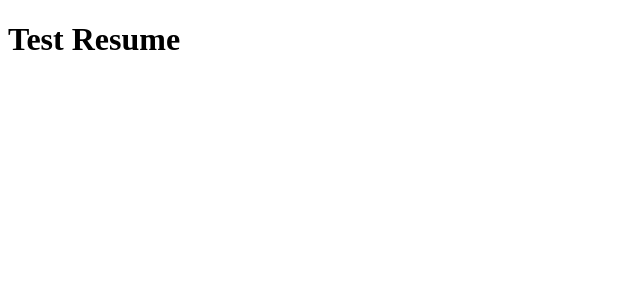
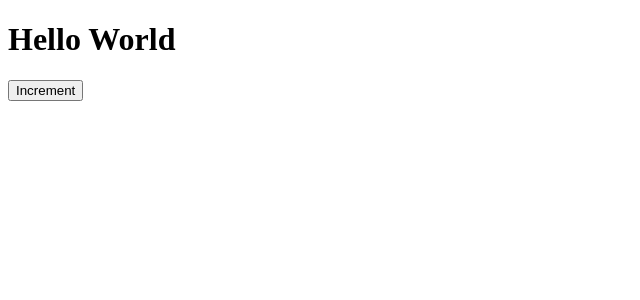
Before and after one commit to zedpark/test-resume, a React (Create React App) app: page / in a window 1280 px wide. Shown: the top 300 px of the page, without its empty margins (0-640 px from the left). Built offline with nearby package versions, Linux system fonts and the light colour scheme.

Commit message:
more testing

```diff
--- a/src/components/counter.jsx
+++ b/src/components/counter.jsx
@@ -0,0 +1,14 @@
+import React, { Component } from 'react';
+
+class Counter extends Component {
+    render() {
+        return(
+            <React.Fragment>
+                <h1>Hello World</h1>
+                <button>Increment</button>
+            </React.Fragment>
+        );
+    }
+}
+
+export default Counter;
--- a/src/index.jsx
+++ b/src/index.jsx
@@ -1,6 +1,5 @@
 import React from 'react';
 import ReactDOM from 'react-dom';
+import Counter from './components/counter';
 
-const element = <h1>Test Resume</h1>;
-console.log(element);
-ReactDOM.render(element, document.getElementById('root'));
+ReactDOM.render(<Counter />, document.getElementById("root"));
```
